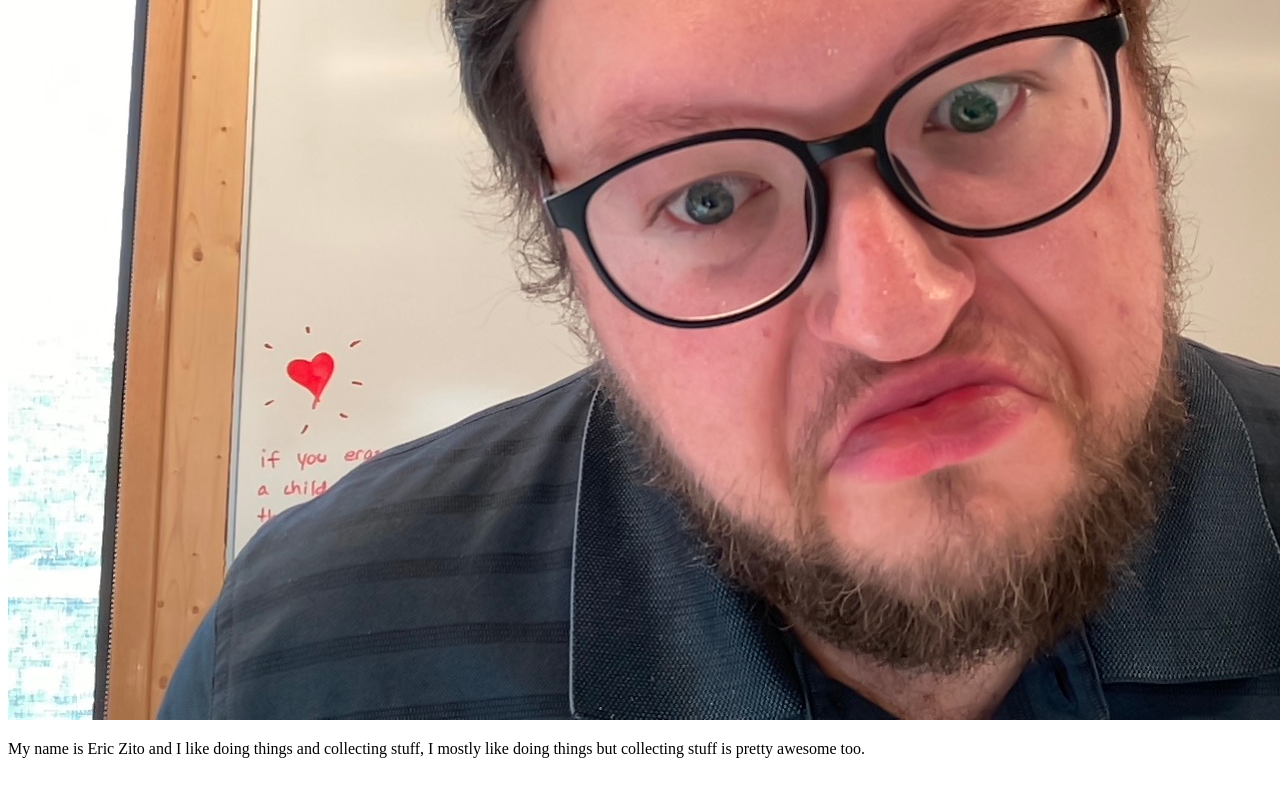
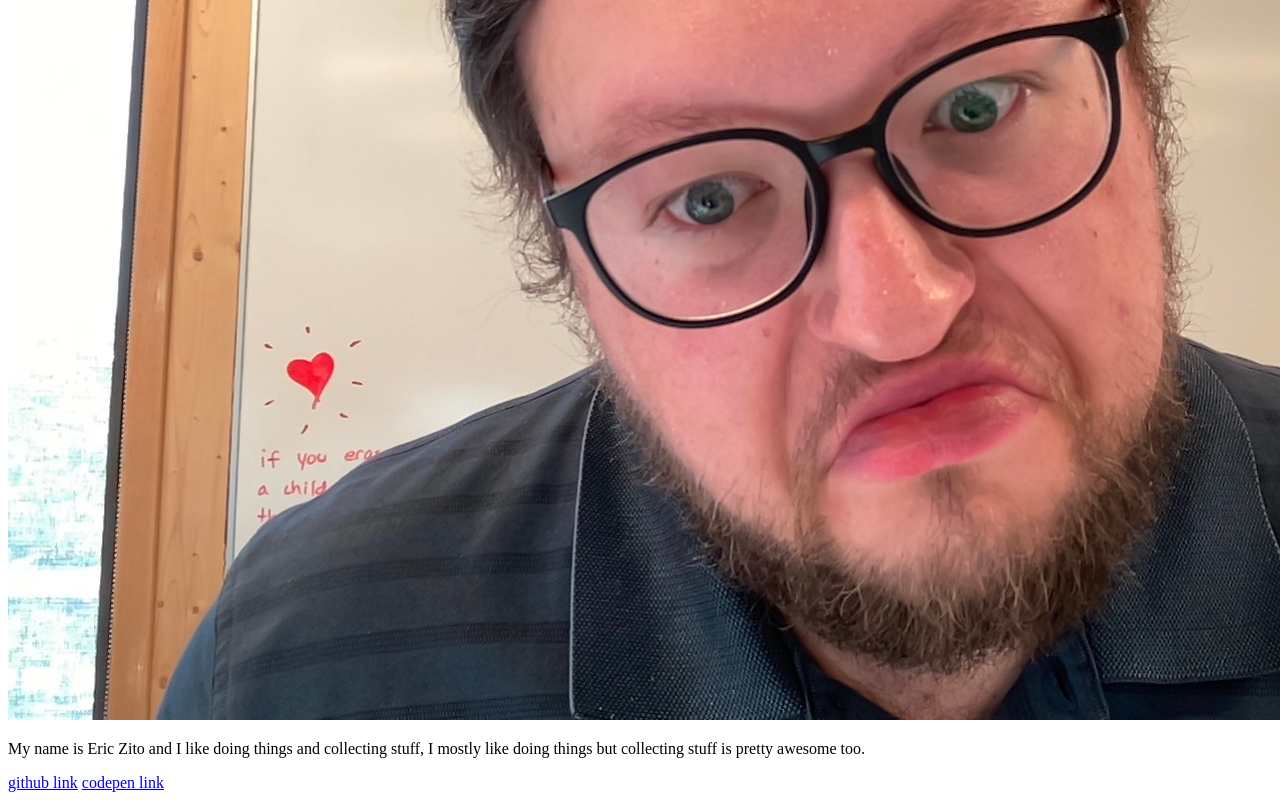
Before and after one commit to ezitodesign/My-Website, a plain HTML site: page index.html in a window 1280 px wide. Shown: the part 437-1237 px from the top of the page. Before the commit the page ends 1211 px from the top, so only its background shows below. Drawn offline with Linux system fonts and the light colour scheme.

Commit message:
fixed links

```diff
--- a/index.html
+++ b/index.html
@@ -10,7 +10,7 @@
     <h1>Eric Zito</h1>
     <img src="me.jpg" alt="My Image">
     <p>My name is Eric Zito and I like doing things and collecting stuff, I mostly like doing things but collecting stuff is pretty awesome too.</p>
-    <a href="https://github.com/ezitodesign"></a>
-    <a href="https://codepen.io/your-work/"></a>
+    <a href="https://github.com/ezitodesign">github link</a>
+    <a href="https://codepen.io/your-work/">codepen link</a>
 </body>
 </html>
```
